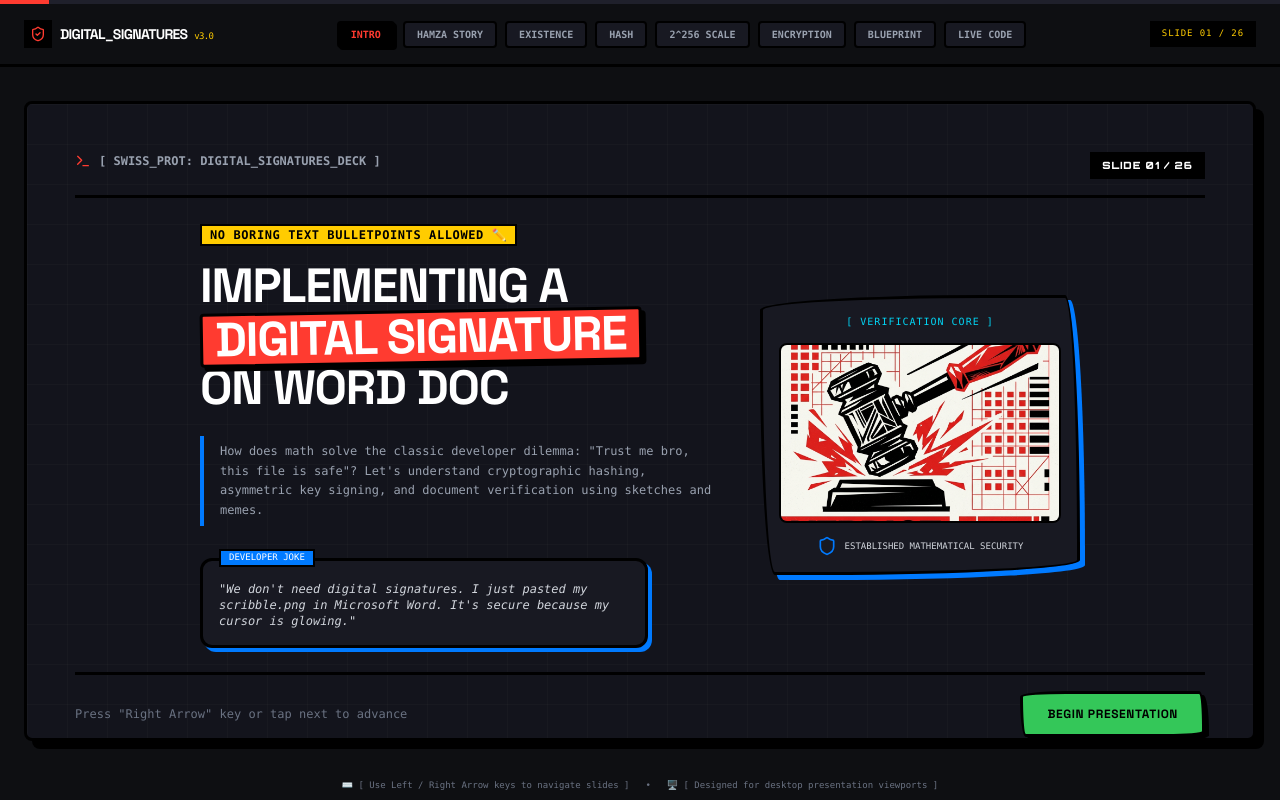
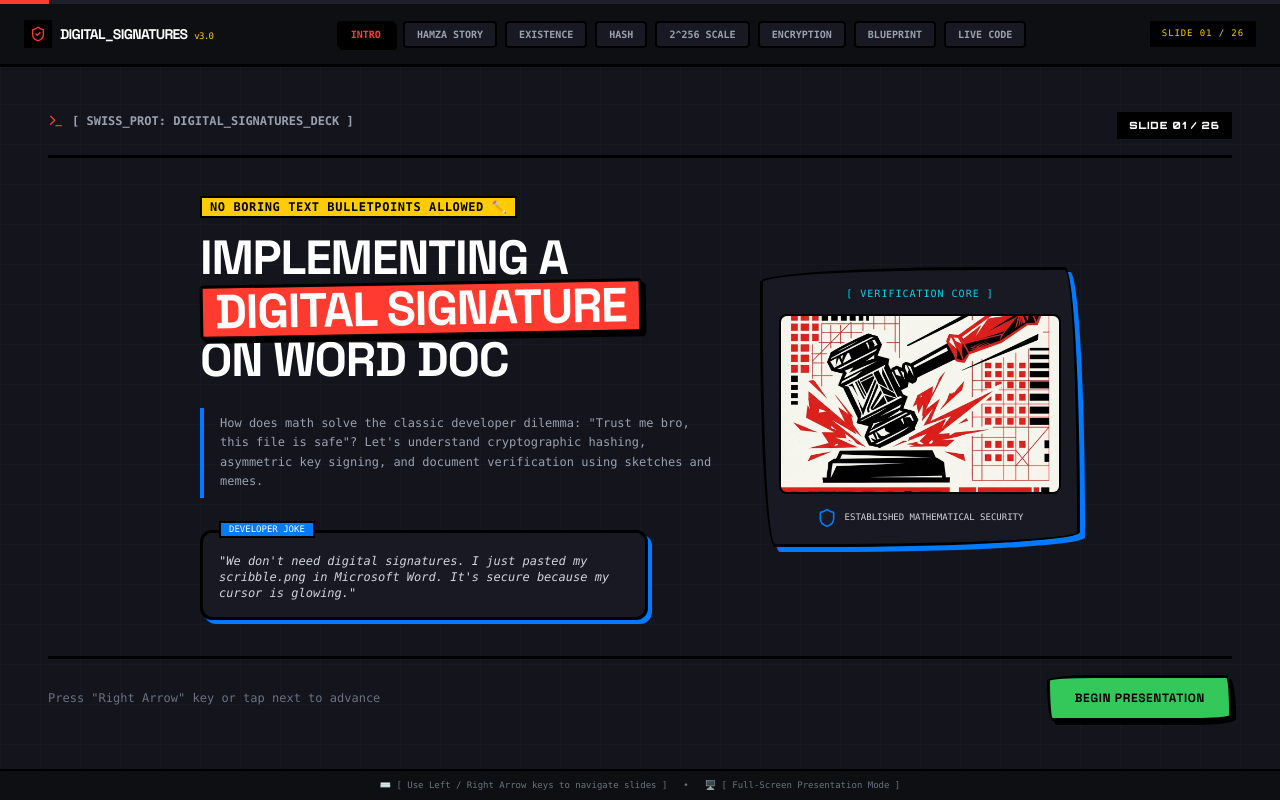
Before and after one commit to Abubakkar-Khan/Digital_signature_presentation, a Next.js app: page / in a window 1280 px wide. Built offline with nearby package versions, Linux system fonts and the light colour scheme.

Commit message:
style: make presentation slides full screen

```diff
--- a/src/app/page.js
+++ b/src/app/page.js
@@ -120,18 +120,16 @@ export default function Home() {
       {/* Floating Head Navbar */}
       <Navbar currentSlide={currentSlide} goToSlide={setCurrentSlide} />
 
-      {/* Main Slide Deck Presenter Container */}
-      <div className="flex-1 w-full max-w-7xl mx-auto p-4 md:p-6 overflow-hidden flex flex-col justify-center">
-        <div className="w-full h-full max-h-[640px] border-3 border-black bg-[#13141C] rounded-lg shadow-[8px_8px_0px_#000] relative overflow-y-auto">
-          {renderSlide()}
-        </div>
+      {/* Main Slide Deck Presenter Container - Full Screen Cover */}
+      <div className="flex-1 w-full h-full relative bg-[#13141C] overflow-hidden">
+        {renderSlide()}
       </div>
 
       {/* Visual Keyboard navigation helper footer */}
-      <div className="w-full text-center pb-2 bg-[#0E0F12] text-[9px] font-mono text-gray-500 flex justify-center gap-4">
+      <div className="w-full text-center py-2 bg-[#0E0F12] text-[9px] font-mono text-gray-500 flex justify-center gap-4 border-t-2 border-black">
         <span>⌨️ [ Use Left / Right Arrow keys to navigate slides ]</span>
         <span>•</span>
-        <span>🖥️ [ Designed for desktop presentation viewports ]</span>
+        <span>🖥️ [ Full-Screen Presentation Mode ]</span>
       </div>
     </main>
   );
```
